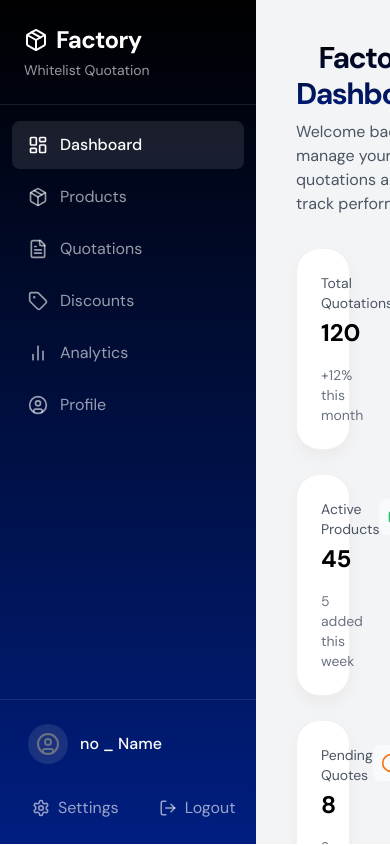
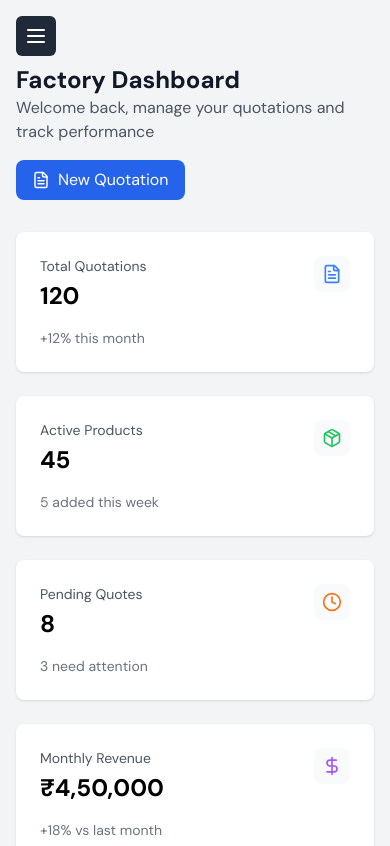
Before and after one commit to quotely-co/client, a React (Vite) app: page /factory in a window 390 px wide. Shown: the top 846 px of the page. Built offline with nearby package versions, Linux system fonts and the light colour scheme; no server answers; sample sign-in values are in the browser's storage.

Commit message:
UPDATE:added the responsiveness

```diff
--- a/src/components/Factory/DashboardPanel.jsx
+++ b/src/components/Factory/DashboardPanel.jsx
@@ -1,14 +1,9 @@
-import React, { useState } from "react";
+import React from "react";
 import {
   FileText,
   Package,
   Clock,
-  CheckCircle,
-  XCircle,
-  TrendingUp,
-  DollarSign,
-  Boxes,
-  Calendar
+  DollarSign
 } from "lucide-react";
 import { LineChart, Line, XAxis, YAxis, CartesianGrid, Tooltip, ResponsiveContainer } from 'recharts';
 
@@ -22,7 +17,6 @@ const DashboardPanel = () => {
     { name: 'May', value: 58 },
     { name: 'Jun', value: 72 }
   ];
-
 
   const stats = [
     {
@@ -51,22 +45,15 @@ const DashboardPanel = () => {
     }
   ];
 
-  const recentQuotes = [
-    { id: "QT-001", client: "Tech Solutions", status: "Pending", amount: "₹45,000", date: "2024-01-15" },
-    { id: "QT-002", client: "Global Industries", status: "Approved", amount: "₹78,000", date: "2024-01-14" },
-    { id: "QT-003", client: "Smart Corp", status: "Rejected", amount: "₹32,000", date: "2024-01-13" },
-    { id: "QT-004", client: "Mega Systems", status: "Approved", amount: "₹95,000", date: "2024-01-12" }
-  ];
-
   return (
-    <div className="p-6 max-w-7xl mx-auto">
+    <div className="w-full">
       {/* Header */}
-      <div className="flex justify-between items-center mb-8">
+      <div className="flex flex-col md:flex-row justify-between items-start md:items-center gap-4 mb-8">
         <div>
-          <h1 className="section-title mb-2">Factory Dashboard</h1>
+          <h1 className="text-2xl font-bold text-gray-900">Factory Dashboard</h1>
           <p className="text-gray-600">Welcome back, manage your quotations and track performance</p>
         </div>
-        <button className="btn btn-primary">
+        <button className="px-4 py-2 bg-blue-600 text-white rounded-lg flex items-center hover:bg-blue-700">
           <FileText size={18} className="mr-2" />
           New Quotation
         </button>
@@ -77,7 +64,7 @@ const DashboardPanel = () => {
         {stats.map((stat, index) => (
           <div
             key={index}
-            className="card p-6 flex flex-col"
+            className="bg-white rounded-lg shadow p-6 flex flex-col"
           >
             <div className="flex justify-between items-start mb-4">
               <div>
@@ -93,11 +80,21 @@ const DashboardPanel = () => {
         ))}
       </div>
 
-      {/* Charts & Recent Activity */}
-
-
-      {/* Recent Quotations */}
-
+      {/* Chart Section */}
+      <div className="bg-white rounded-lg shadow p-6 mb-8">
+        <h2 className="text-lg font-semibold mb-4">Quotation Trends</h2>
+        <div className="h-64">
+          <ResponsiveContainer width="100%" height="100%">
+            <LineChart data={quotationData}>
+              <CartesianGrid strokeDasharray="3 3" />
+              <XAxis dataKey="name" />
+              <YAxis />
+              <Tooltip />
+              <Line type="monotone" dataKey="value" stroke="#4F46E5" />
+            </LineChart>
+          </ResponsiveContainer>
+        </div>
+      </div>
     </div>
   );
 };
--- a/src/pages/factory/FactoryDashboard.jsx
+++ b/src/pages/factory/FactoryDashboard.jsx
@@ -1,22 +1,56 @@
-import React from "react";
+import React, { useState } from "react";
 import { Routes, Route } from "react-router-dom";
+import { Menu, X } from "lucide-react";
 import Sidebar from "../../components/Factory/Sidebar";
 import DashboardPanel from "../../components/Factory/DashboardPanel";
-import Products from "../../components/Factory/Products"; // Example page
-import Quotations from "../../components/Factory/Quotations"; // Example page
+import Products from "../../components/Factory/Products";
+import Quotations from "../../components/Factory/Quotations";
 import Discounts from "../../components/Factory/Discounts";
 import Profile from "../../components/Factory/Profile";
 
 const FactoryDashboard = () => {
+  const [isSidebarOpen, setIsSidebarOpen] = useState(false);
+
+  const toggleSidebar = () => {
+    setIsSidebarOpen(!isSidebarOpen);
+  };
+
   return (
-    <div className="flex h-screen">
+    <div className="min-h-screen bg-gray-100">
+      {/* Mobile Menu Button */}
+      <button
+        onClick={toggleSidebar}
+        className="lg:hidden fixed top-4 left-4 z-50 p-2 rounded-md bg-gray-800 text-white"
+      >
+        {isSidebarOpen ? <X size={24} /> : <Menu size={24} />}
+      </button>
+
+      <div className="flex min-h-screen">
+        {/* Overlay for mobile */}
+        {isSidebarOpen && (
+          <div
+            className="lg:hidden fixed inset-0 bg-black bg-opacity-50 z-30"
+            onClick={() => setIsSidebarOpen(false)}
+          />
+        )}
+
         {/* Sidebar */}
-      <div className="w-64 bg-gray-800 text-white h-full fixed">
+        <div className={`
+          fixed lg:sticky lg:flex-none
+          top-0 left-0
+          w-64 h-full
+          bg-gray-800 text-white
+          transition-transform duration-300 ease-in-out
+          z-40 lg:z-0
+          ${isSidebarOpen ? 'translate-x-0' : '-translate-x-full lg:translate-x-0'}
+        `}>
           <Sidebar />
         </div>
 
         {/* Main Content */}
-      <div className="flex-1 ml-64 bg-gray-100 p-4 overflow-y-auto">
+        <div className="flex-1 w-full">
+          <main className="lg:pl-0 w-full min-h-screen">
+            <div className="pt-16 lg:pt-0 px-4 w-full">
               <Routes>
                 <Route path="/" element={<DashboardPanel />} />
                 <Route path="/products" element={<Products />} />
@@ -25,6 +59,9 @@ const FactoryDashboard = () => {
                 <Route path="/profile" element={<Profile />} />
               </Routes>
             </div>
+          </main>
+        </div>
+      </div>
     </div>
   );
 };
```
Lines whose indentation alone changed are shown as unchanged.
